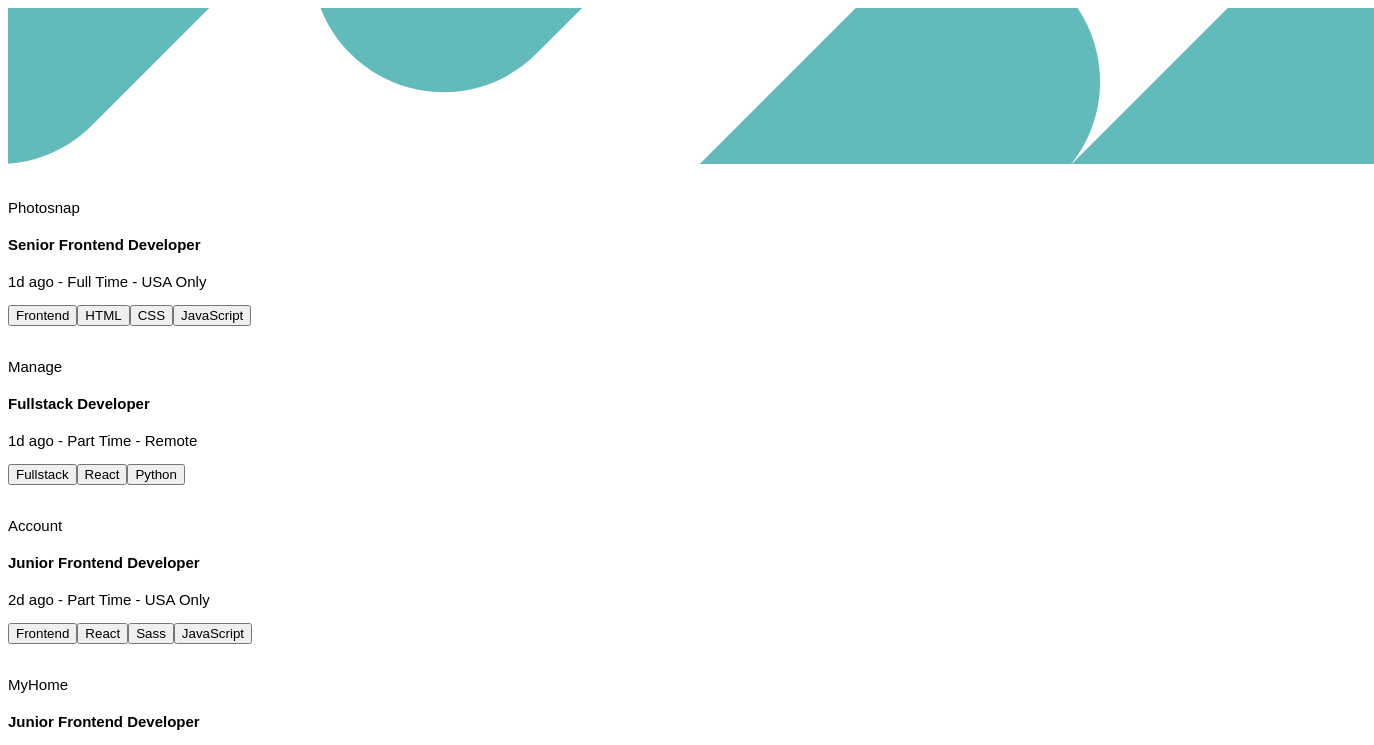
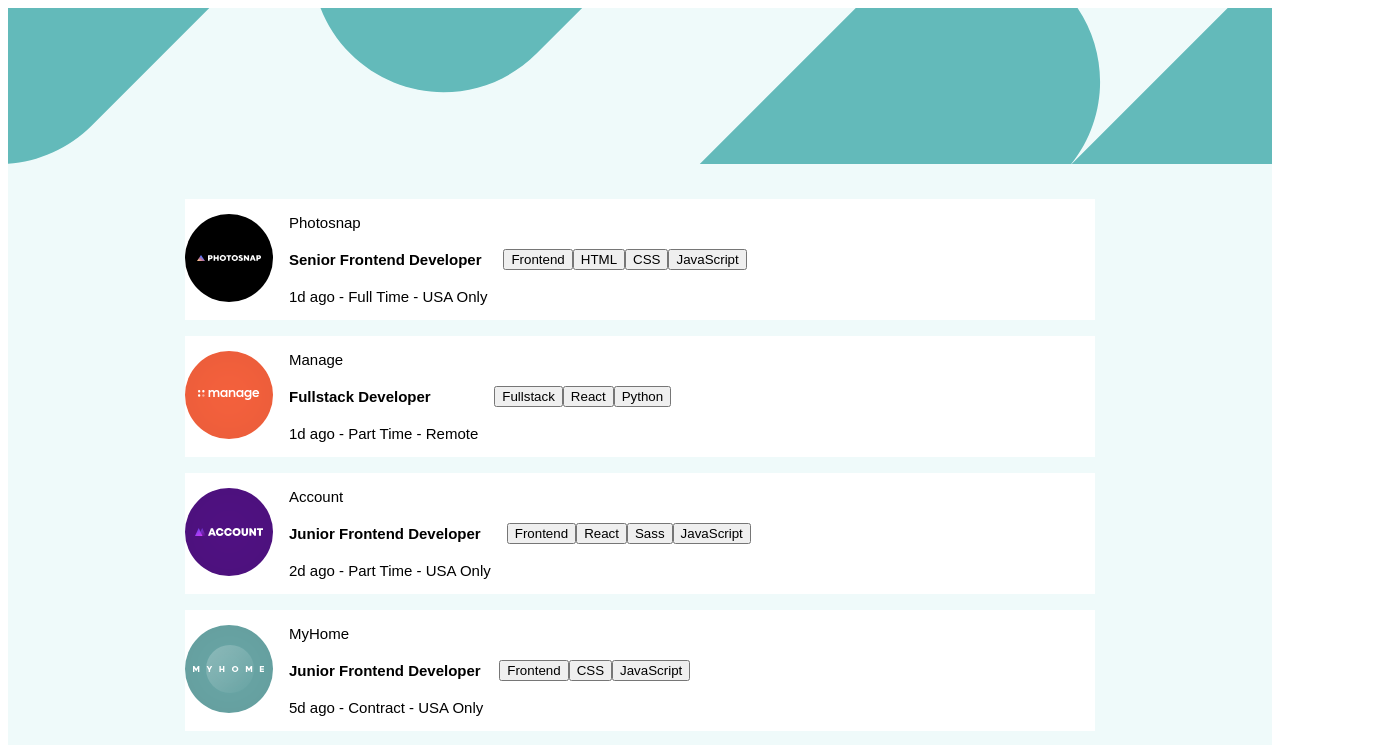
Before and after one commit to trongminh20/job-listings, a React (Create React App) app: page / in a window 1280 px wide. Shown: the top 745 px of the page, 1374 px wide, since content can reach past the window. Built offline with nearby package versions, Linux system fonts and the light colour scheme.

Commit message:
fitered by one tag

```diff
--- a/src/Components/AppContext.jsx
+++ b/src/Components/AppContext.jsx
@@ -4,8 +4,9 @@ import { data } from '../data.js';
 export const AppContext = createContext();
 
 export const AppContextProvider = (props) => {
+    //data's state will be used for filter
     const [jobs, setJobs] = useState(data);
-
+    //update header image when resize window
     const [headerBgUrl, setHeaderBgUrl] = useState((window.innerWidth < 799) ? './images/bg-header-mobile.svg' : './images/bg-header-desktop.svg');
 
     return (
--- a/src/Components/Item.jsx
+++ b/src/Components/Item.jsx
@@ -1,8 +1,28 @@
 import React, { useContext } from 'react';
 import { AppContext } from './AppContext';
 import Tag from './Tag';
+import { data } from '../data';
+const Item = (props) => {
+    const { jobState } = useContext(AppContext);
+    const [jobs, setJobs] = jobState;
+    const filter = (e) => {
+        let newList = [...data];
+        let val = e.target.value;
+        let filtered = [];
+        newList.forEach(t => {
+            if (t.role === val) {
+                filtered.push(t)
+            }
+            if (t.tools.indexOf(val) !== -1) {
+                filtered.push(t);
+            }
+            if (t.languages.indexOf(val) !== -1) {
+                filtered.push(t);
+            }
+        })
+        setJobs(filtered);
+    }
 
-const Item = (props) => {
     return (
         <div className="list-item">
             <div className="logo">
@@ -19,13 +39,13 @@ const Item = (props) => {
                     <p>{props._postAt} - {props._constract} - {props._location}</p>
                 </div>
             </div>
-
-            {
-                props._tags.map(t => {
-                    return <Tag _tagName={t} />
-                })
-            }
-
+            <div className="tags">
+                {
+                    props._tags.map(t => {
+                        return <Tag _tagName={t} _value={t} _tagFilter={filter} />
+                    })
+                }
+            </div>
         </div>
     )
 }
--- a/src/Components/JobList.jsx
+++ b/src/Components/JobList.jsx
@@ -10,18 +10,20 @@ const JobList = () => {
 
 
     return (
-        <div>
+        <div className="job--list">
             {
                 jobs.map(j => {
                     let tags = [j.role,
                     ...j.tools, ...j.languages]
-                    return <Item _company={j.company}
+                    return <Item _logo={j.logo}
+                        _company={j.company}
                         _status={j.new}
                         _feature={j.feature}
                         _postAt={j.postedAt}
                         _constract={j.contract}
                         _location={j.location}
-                        _position={j.position} _tags={tags} />
+                        _position={j.position}
+                        _tags={tags} />
                 })
             }
         </div>
--- a/src/Components/Tag.jsx
+++ b/src/Components/Tag.jsx
@@ -2,7 +2,7 @@ import Ract from 'react';
 
 const Tag = (props) => {
     return (
-        <button className="tag--btn" onClick={props._tagFilter}>{props._tagName}</button>
+        <button className="tag--btn" value={props._value} onClick={props._tagFilter}>{props._tagName}</button>
 
     )
 }
--- a/src/SASS/index.scss
+++ b/src/SASS/index.scss
@@ -1,2 +1,8 @@
 @import "./colors.scss";
 @import "./font.scss";
+@import "./variables.scss";
+@import "./mixin.scss";
+@import "./root.scss";
+@import "./item.scss";
+@import "./list.scss";
+@import "./app.scss";
--- /dev/null
+++ b/src/SASS/item.scss
@@ -0,0 +1,20 @@
+.list-item {
+    @include flexDisplay(row, 1rem, flex-start, center);
+    @media (min-width: $laptop) {
+        width: 90%;
+    }
+    @media (min-width: $desktop) {
+        width: 50%;
+    }
+    @media (max-width: $mobile) {
+        width: 90%;
+    }
+    margin: auto;
+    background-color: white;
+    .logo {
+    }
+    .main-info {
+    }
+    .posting-info {
+    }
+}
--- /dev/null
+++ b/src/SASS/list.scss
@@ -0,0 +1,8 @@
+.job--list {
+    width: 80%;
+    margin: auto;
+    margin-top: 2rem;
+    margin-bottom: 2rem;
+
+    @include flexDisplay(column, 1rem, center, "");
+}
--- /dev/null
+++ b/src/SASS/mixin.scss
@@ -0,0 +1,11 @@
+@mixin flexDisplay($direction, $gap, $justify, $align) {
+    display: flex;
+    flex-direction: $direction;
+    justify-content: $justify;
+    align-items: $align;
+    @if $direction == row or $direction == row-reverse {
+        column-gap: $gap;
+    } @else if $direction == column or $direction == column-reverse {
+        row-gap: $gap;
+    }
+}
--- /dev/null
+++ b/src/SASS/root.scss
@@ -0,0 +1,5 @@
+#root {
+    background-color: $background;
+    padding-bottom: 3rem;
+    overflow: hidden;
+}
```
Also changed, not shown: src/test.js (added, +14 -0 lines), src/SASS/app.scss (added).
